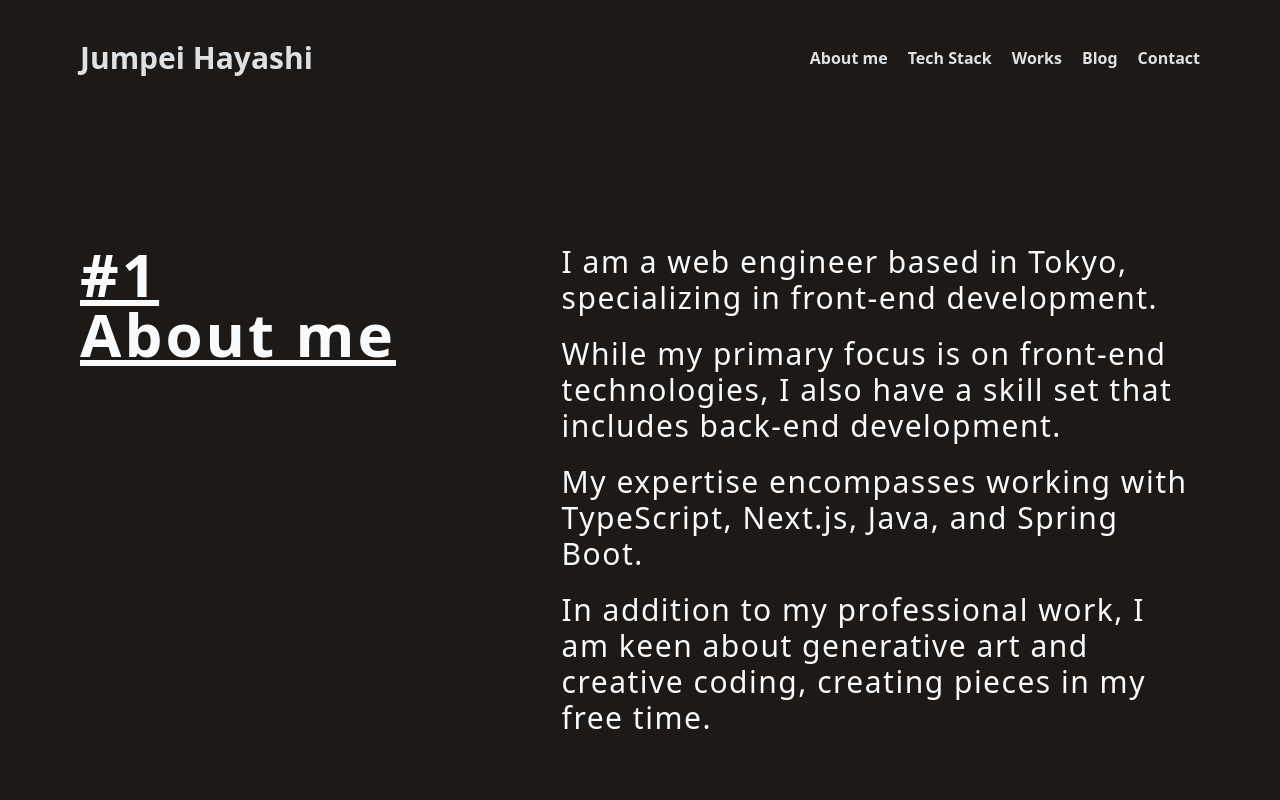
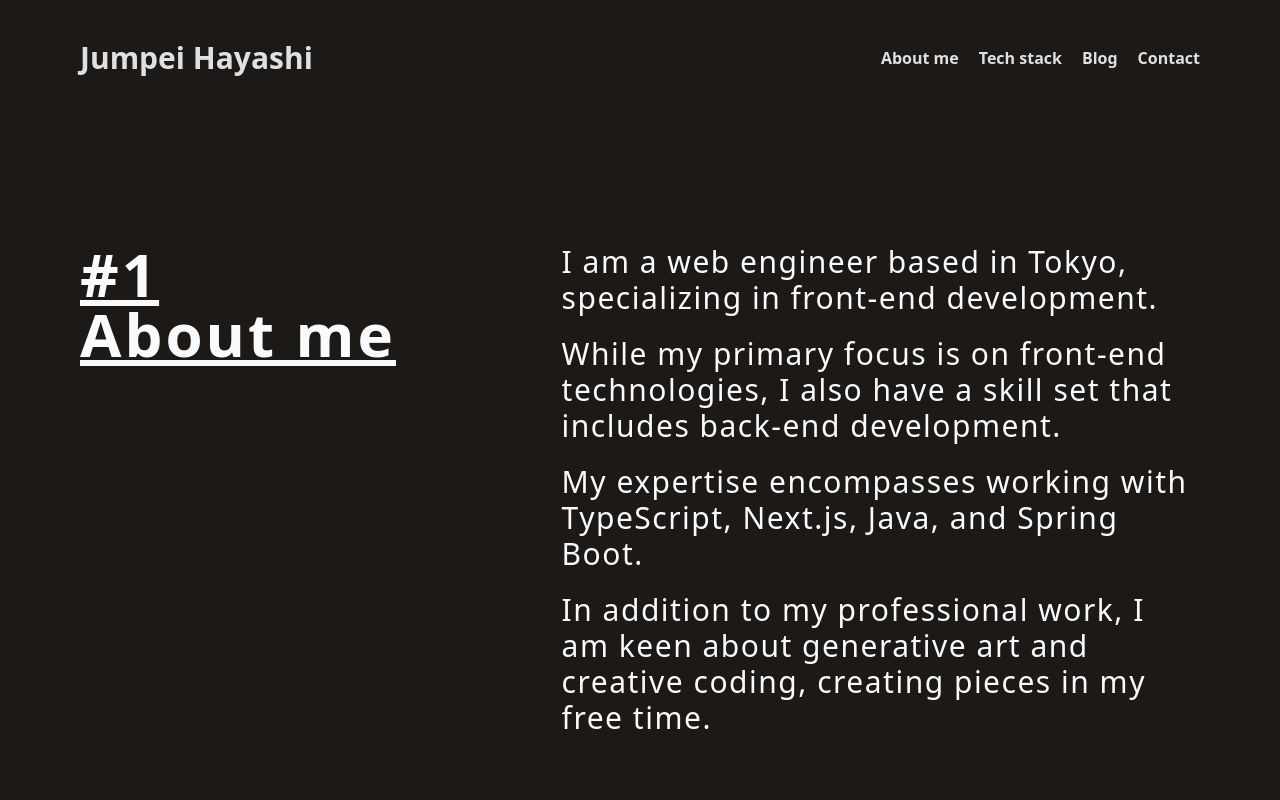
Before and after one commit to pay-hayashi/pay-hayashi.github.io, a Next.js app: page / in a window 1280 px wide. Shown: the top 800 px of the page. Built offline with nearby package versions, Linux system fonts and the light colour scheme.

Commit message:
refactor: use map stream at menu

```diff
--- a/src/features/home/IndexPres.tsx
+++ b/src/features/home/IndexPres.tsx
@@ -1,52 +1,9 @@
 import {ReactNode} from 'react'
 import {twMerge} from 'tailwind-merge'
 
-const padding = 'px-5 md:px-20'
-const Sections = ({children}: { children: [string, (key: number) => ReactNode][] }) => {
-  return children.map(([title, body], i) => (
-    <div
-      key={i}
-      className={twMerge(
-        `${padding} flex flex-col gap-10`,
-        `${i % 2 ? 'lg:flex-row-reverse' : 'lg:flex-row'} lg:gap-14`
-      )}
-    >
-      <div className="lg:w-2/5">
-        <h2 className="underline text-6xl font-bold tracking-wider lg:whitespace-pre-wrap">
-          {`#${i + 1}\n${title}`}
-        </h2>
-      </div>
-      <div className="lg:w-3/5">
-        {body(i)}
-      </div>
-    </div>
-  ))
-}
-
-export const IndexPres = () => {
-  return (
-    <div className="text-gray-50">
-      {/* Header */}
-      <div className={`${padding} sticky top-0 py-10 flex justify-between items-center mix-blend-difference`}>
-        <div>
-          <h1 className="text-3xl font-bold">Jumpei Hayashi</h1>
-        </div>
-        <div className="flex gap-5 font-bold">
-          <p>About me</p>
-          <p>Tech Stack</p>
-          <p>Works</p>
-          <p>Blog</p>
-          <p>Contact</p>
-        </div>
-      </div>
-
-      {/* Body */}
-      <div className={'my-32 grid grid-cols-1 gap-56'}>
-        <Sections>
-          {
-            [[
-              'About me',
-              (key) => (
+const contents = [{
+  title: 'About me',
+  body: (key) => (
     <div key={key} className="grid grid-cols-1 gap-5 text-3xl tracking-wider">
       <p>
         I am a web engineer based in Tokyo, specializing in front-end development.
@@ -64,9 +21,10 @@ export const IndexPres = () => {
       </p>
     </div>
   )
-            ], [
-              'Tech stack',
-              (key) => (
+},
+{
+  title: 'Tech stack',
+  body: (key) => (
     <div key={key} className="flex flex-wrap gap-x-32 gap-y-10">
       {
         ([
@@ -87,33 +45,81 @@ export const IndexPres = () => {
       }
     </div>
   )
-            ], [
-              'Blog',
-              (key) => (
+},
+{
+  title: 'Blog',
+  body: (key) => (
     <div key={key} className="text-2xl">
       <p>Coming soon...</p>
     </div>
   )
-            ], [
-              'Contact',
-              (key) => (
-                <dl key={key} className='flex flex-col gap-5 text-2xl'>
+},
+{
+  title: 'Contact',
+  body: (key) => (
+    <dl key={key} className="flex flex-col gap-5 text-2xl">
       {
         ([
           ['X / Twitter', '@pancake_tor'],
           ['Email', 'pancake.tor@gmail.com'],
         ] as [string, string][]).map(([dt, dd], i) => (
-                      <div key={i} className='flex'>
-                        <dt className='w-40 font-bold'>{dt}</dt>
+          <div key={i} className="flex">
+            <dt className="w-40 font-bold">{dt}</dt>
             <dd>{dd}</dd>
           </div>
         ))
       }
     </dl>
   )
-            ]]
+}] as { title: string, body: (key: number) => ReactNode }[]
+
+const padding = 'px-5 md:px-20'
+export const IndexPres = () => {
+  return (
+    <div className="text-gray-50">
+      {/* Header */}
+      <div className={`${padding} sticky top-0 py-10 flex justify-between items-center mix-blend-difference`}>
+        <div>
+          <h1 className="text-3xl font-bold">Jumpei Hayashi</h1>
+        </div>
+        <div className="flex gap-5 font-bold">
+          {
+            contents.map(({title}, i) => (
+              <a
+                key={i}
+                href={`#${i + 1}`}
+                className="hover:underline"
+              >
+                {title}
+              </a>
+            ))
           }
-        </Sections>
+        </div>
+      </div>
+
+      {/* Body */}
+      <div className={'my-32 grid grid-cols-1 gap-56'}>
+        {
+          contents.map(({title, body}, i) => (
+            <div
+              key={i}
+              id={`${i + 1}`}
+              className={twMerge(
+                `${padding} flex flex-col gap-10`,
+                `${i % 2 ? 'lg:flex-row-reverse' : 'lg:flex-row'} lg:gap-14`
+              )}
+            >
+              <div className="lg:w-2/5">
+                <h2 className="underline text-6xl font-bold tracking-wider lg:whitespace-pre-wrap">
+                  {`#${i + 1}\n${title}`}
+                </h2>
+              </div>
+              <div className="lg:w-3/5">
+                {body(i)}
+              </div>
+            </div>
+          ))
+        }
       </div>
     </div>
   )
```
Lines whose indentation alone changed are shown as unchanged.
